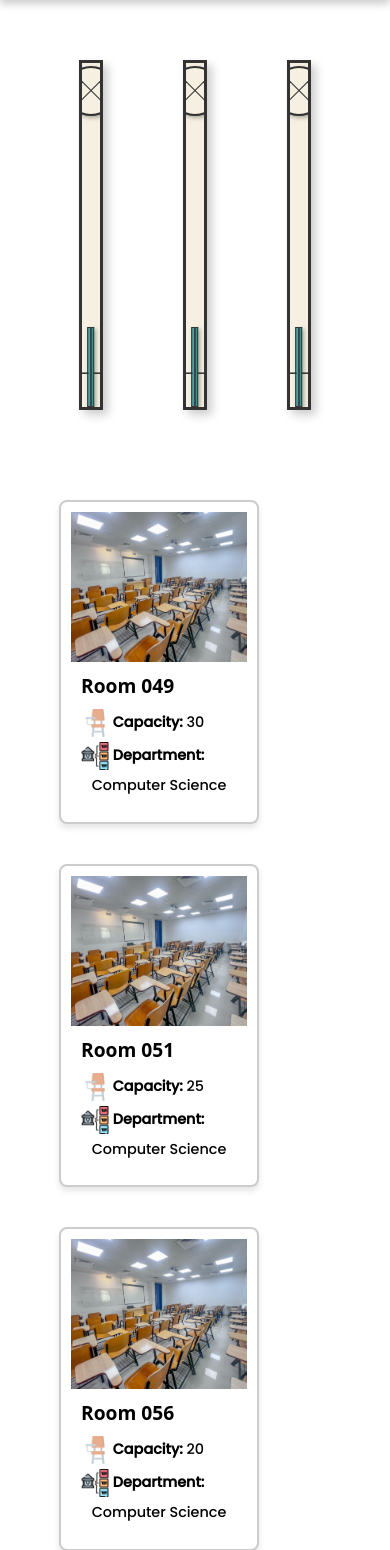
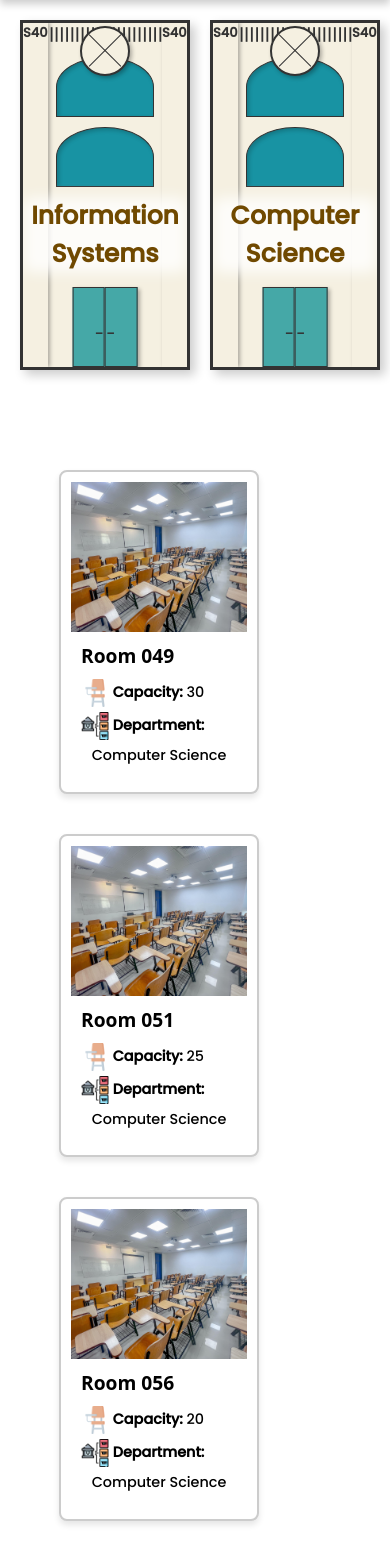
Before and after one commit to SLooM04/itcs333-project, a PHP site: page /rooms.php in a window 390 px wide. Shown: the part 155-1705 px from the top of the page. Run offline with PHP 8.4, Linux system fonts and the light colour scheme; the visitor is signed in with stand-in values (Sample User, id 1); data comes from the database, SQL or seed files in the repository.

Commit message:
department for phone size

```diff
--- a/rooms.php
+++ b/rooms.php
@@ -258,7 +258,17 @@
 
 
         /* Container */
-        .container,
+        .container{
+            display: flex;
+         overflow-x: auto;
+         scroll-snap-type: x mandatory; /* Enable snapping to cards */
+          gap: 20px; /* Space between cards */
+          padding: 20px; /* Padding around the container */
+
+
+        }
+
+
         .rooms {
             display: flex;
             justify-content: center;
@@ -271,15 +281,16 @@
         /* ------------------------------------------------*/
         /* Department Cards */
         .department {
+          flex: 0 0 auto; /* Prevent shrinking or growing, maintain width */
+          scroll-snap-align: center; /* Snap card to the center */
           width: 170px;
          height: 350px;
            background-color: #f5f0e1;
            border: 3px solid #333;
            position: relative;
             overflow: hidden;
-            margin: 0 40px;
+           margin: 0 auto; /* Center each card horizontally */
            box-shadow: 5px 5px 10px rgba(0, 0, 0, 0.2);
-            /* Add a subtle shadow */
         }
 
         .department .top-circle {
@@ -639,6 +650,7 @@
             footer .footer-section {
                 align-items: center;
             }
+
         }
 
         @media (max-width: 800px) {
@@ -801,7 +813,7 @@
                                 <?php if (!empty($room['image'])): ?>
                                     <img src="<?php echo htmlspecialchars($room['image']); ?>" alt="<?php echo htmlspecialchars($room['room_name']); ?>">
                                 <?php else: ?>
-                                    <img src="RoomPic/.jpg" alt="Default Room Image">
+                                    <img src="RoomPic/jpg" alt="Default Room Image">
                                 <?php endif; ?>
                                 <figcaption>
                                     <h2><?php echo htmlspecialchars($room['room_name']); ?></h2>
```
Lines whose indentation alone changed are shown as unchanged.
